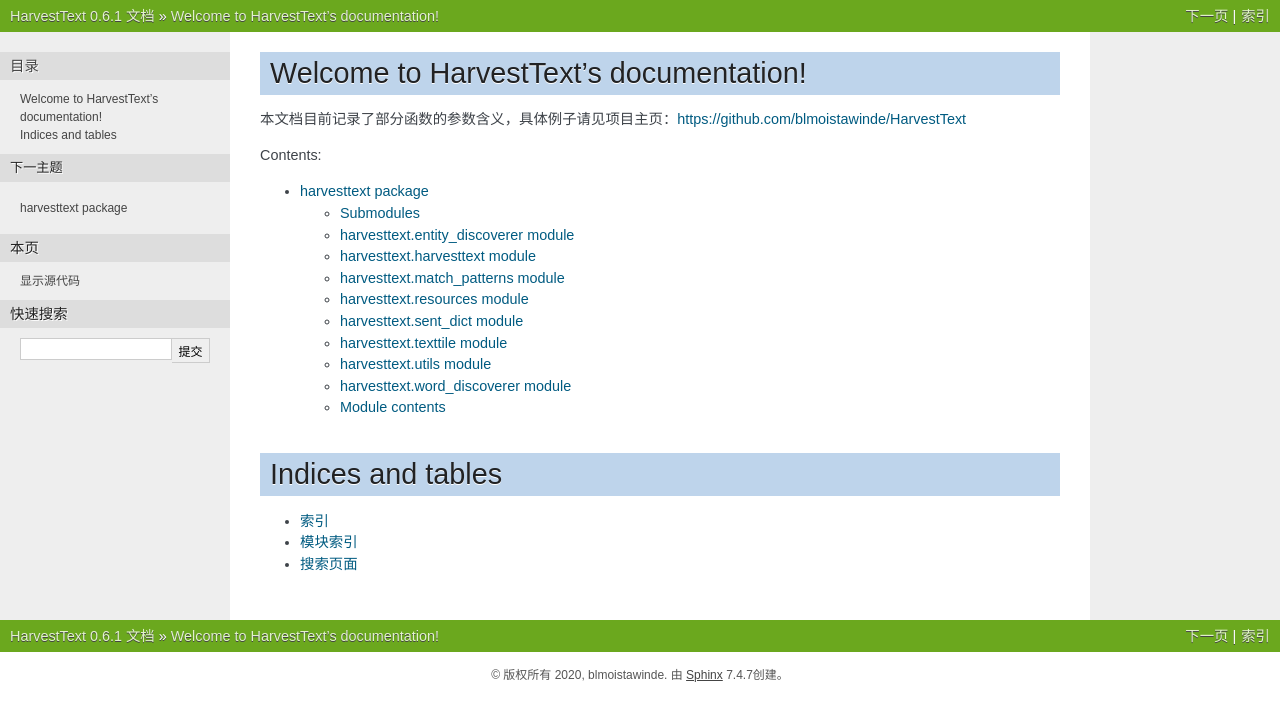
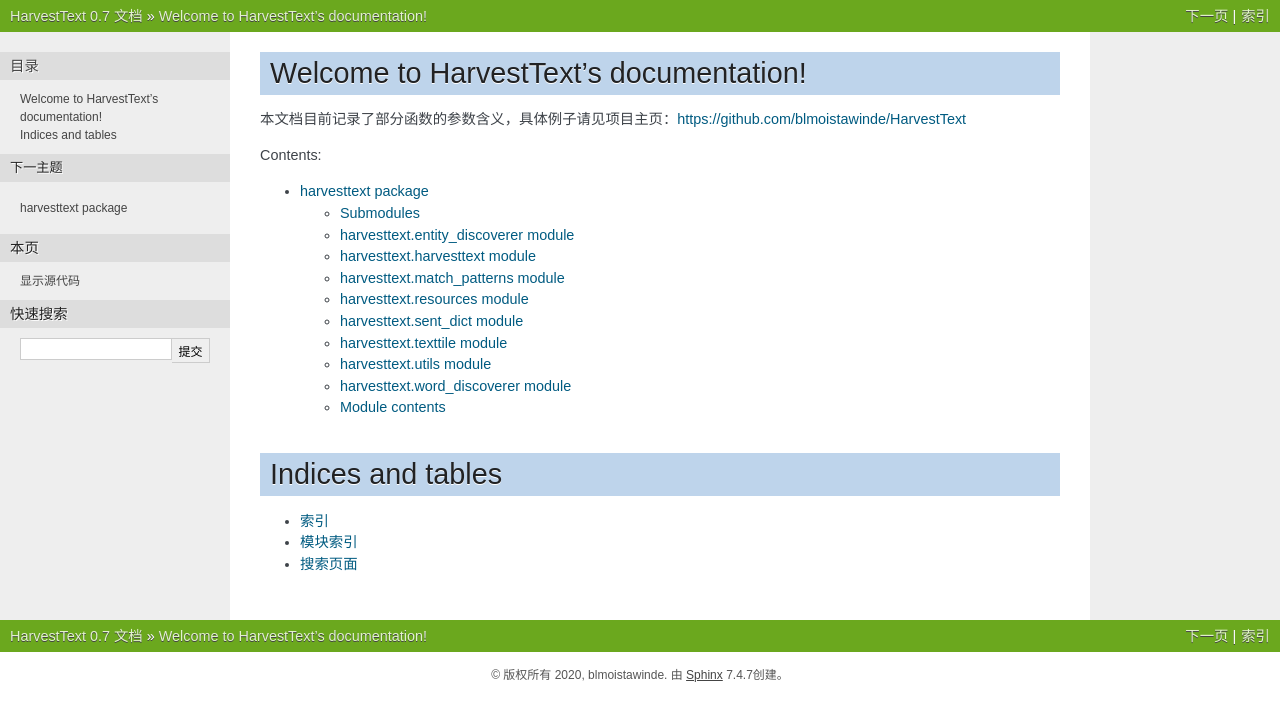
Before and after one commit to blmoistawinde/HarvestText, a Sphinx documentation site: the page built from docs/index.rst, in a window 1280 px wide. Shown: the top 721 px of the page. Built offline with Sphinx 7.4.7, drawn with Linux system fonts in a browser that asks for light colours.

Commit message:
adjust README.md

```diff
--- a/docs/conf.py
+++ b/docs/conf.py
@@ -22,7 +22,7 @@
 author = 'blmoistawinde'
 
 # The full version, including alpha/beta/rc tags
-release = '0.6.1'
+release = '0.7'
 
 github_doc_root = 'https://github.com/blmoistawinde/HarvestText/tree/master/doc'
 
```
Also changed, not shown: README.md (+1 -1 lines).
